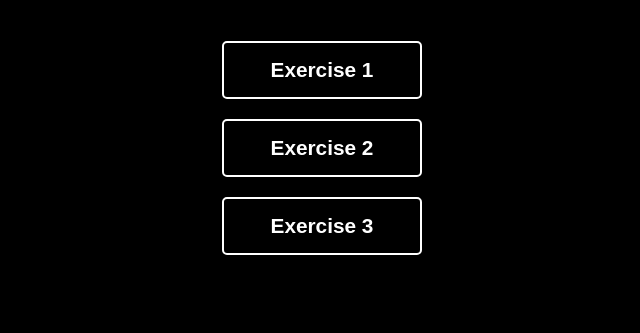
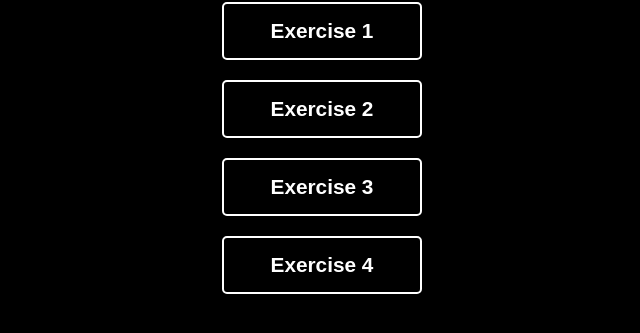
Before and after one commit to alan-jr/Web-Technologies, a plain HTML site: page index.html in a window 1280 px wide. Shown: the part 295-628 px from the top of the page, without its empty margins (318-958 px from the left). Drawn offline with Linux system fonts and the light colour scheme.

Commit message:
Add link to Exercise 4 in index.html

```diff
--- a/index.html
+++ b/index.html
@@ -77,6 +77,7 @@
                 <li><a href="ex-1/index.html">Exercise 1</a></li>
                 <li><a href="ex-2/index.html">Exercise 2</a></li>
                 <li><a href="ex-3/index.html">Exercise 3</a></li>
+                <li><a href="ex-4/index.html">Exercise 4</a></li>
             </ul>
         </div>
     </div>
```
